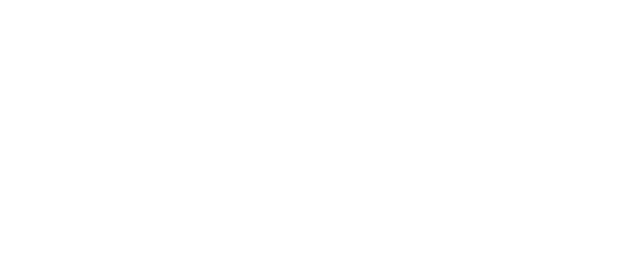
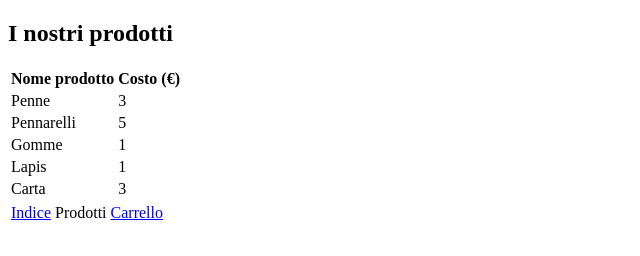
Before and after one commit to alanflai/esercizio1-giorno1, a plain HTML site: page WebContent/prodotti.html in a window 1280 px wide. Shown: the whole page, without its empty margins (0-640 px from the left). Drawn offline with Linux system fonts and the light colour scheme.

Commit message:
Rel. 1.0 Completato l'esercizio: 3 pagine, loro navigazione

```diff
--- a/WebContent/prodotti.html
+++ b/WebContent/prodotti.html
@@ -2,9 +2,44 @@
 <html>
 <head>
 <meta charset="UTF-8">
-<title>Insert title here</title>
+<title>Prodotti</title>
 </head>
 <body>
+<h2>I nostri prodotti</h2>
+
+<table>
+	<tr>
+		<th>Nome prodotto</th><th>Costo (€)</th>
+	</tr>
+	<tr>
+		<td>Penne</td><td>3</td>
+	</tr>
+	<tr>
+		<td>Pennarelli</td><td>5</td>
+	</tr>
+	<tr>
+		<td>Gomme</td><td>1</td>
+	</tr>
+	<tr>
+		<td>Lapis</td><td>1</td>
+	</tr>
+	<tr>
+		<td>Carta</td><td>3</td>
+	</tr>
+
+</table>
+
+<div name="menu">
+
+<table>
+<tr>
+	<td><a href="index.html">Indice</a></td>
+	<td>Prodotti</td>
+	<td><a href="carrello.html">Carrello</a></td>
+</tr>
+</table>
+
+</div>
 
 </body>
 </html>
```
Also changed, not shown: WebContent/carrello.html (+28 -1 lines), WebContent/index.html (+31 -1 lines).
